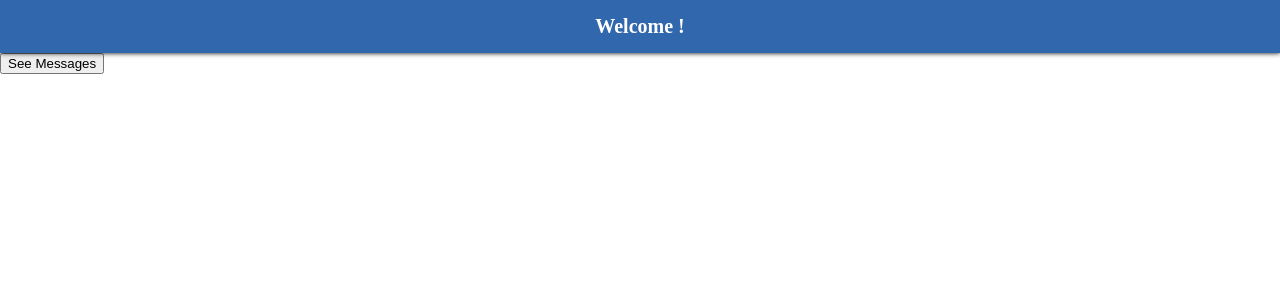
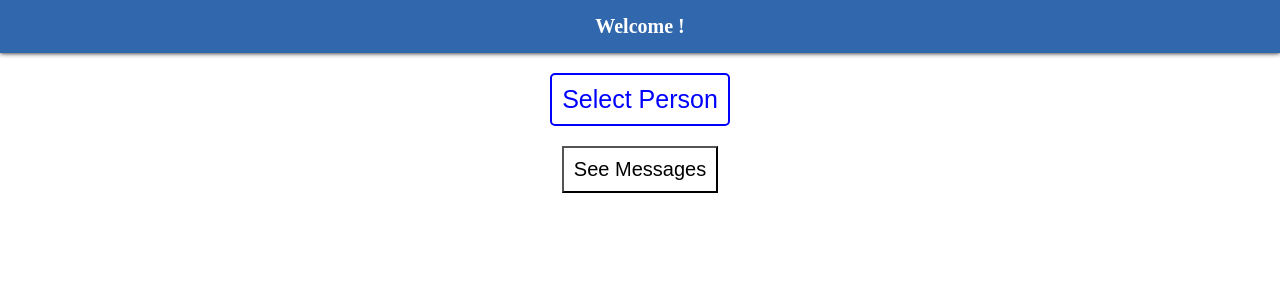
Before and after one commit to Juakata/Assignment-React-, a React (Create React App) app: page / in a window 1280 px wide. Shown: the top 300 px of the page. Built offline with nearby package versions, Linux system fonts and the light colour scheme; no server answers.

Commit message:
add action, reducer and functions to get users

```diff
--- a/src/actions/index.js
+++ b/src/actions/index.js
@@ -4,6 +4,7 @@ export const SET_MAINUSER = 'SET_MAINUSER';
 export const UPDATE_STATUS_MSG = 'UPDATE_STATUS_MSG';
 export const ADD_TO_BACK = 'ADD_TO_BACK';
 export const REMOVE_FROM_BACK = 'REMOVE_FROM_BACK';
+export const SET_MAILUSERS = 'SET_MAILUSERS';
 
 const addToBack = page => ({
   type: ADD_TO_BACK,
@@ -31,6 +32,11 @@ const setMainuser = name => ({
   name,
 });
 
+const setMailusers = mailusers => ({
+  type: SET_MAILUSERS,
+  mailusers,
+});
+
 const fetchUpdateMessage = obj => (
   dispatch => {
     const { id, index, status } = obj;
@@ -56,7 +62,15 @@ const fetchMainuser = () => (
   }
 );
 
+const fetchMailusers = current => (
+  dispatch => {
+    fetch(`${SERVER}pullmailusers/${current}`)
+      .then(res => res.json())
+      .then(data => dispatch(setMailusers(data.mailusers)));
+  }
+);
+
 export {
   fetchMessages, setMessages, setMainuser, fetchMainuser, updateStatusMsg,
-  fetchUpdateMessage, addToBack, removeFromBack,
+  fetchUpdateMessage, addToBack, removeFromBack, fetchMailusers,
 };
--- a/src/containers/Header.js
+++ b/src/containers/Header.js
@@ -37,8 +37,8 @@ class Header extends React.Component {
 Header.propTypes = {
   fetchMainuser: PropTypes.func.isRequired,
   mainuser: PropTypes.string.isRequired,
-  back: PropTypes.bool.isRequired,
-  removeFromBack: PropTypes.bool.isRequired,
+  back: PropTypes.instanceOf(Object).isRequired,
+  removeFromBack: PropTypes.func.isRequired,
   history: PropTypes.instanceOf(Object).isRequired,
 };
 
--- a/src/containers/Selector.js
+++ b/src/containers/Selector.js
@@ -2,20 +2,50 @@ import React from 'react';
 import { connect } from 'react-redux';
 import PropTypes from 'prop-types';
 import { withRouter } from 'react-router-dom';
-import { addToBack } from '../actions/index';
+import { addToBack, fetchMailusers } from '../actions/index';
 
 class Selector extends React.Component {
+  constructor(props) {
+    super(props);
+    this.state = {
+      sender: 'Select Person',
+      windowOpen: false,
+    };
+  }
+
+  componentDidMount() {
+    const { fetchMailusers } = this.props;
+    fetchMailusers(1);
+  }
+
   seeMessages = () => {
     const { history, addToBack } = this.props;
     history.push('/list');
     addToBack('list');
   }
 
+  handleWindow = () => {
+    this.setState(state => ({
+      windowOpen: !state.windowOpen,
+    }));
+  }
+
   render() {
+    const { sender, windowOpen } = this.state;
     return (
-      <div>
+      <div className="cont-center">
+        <button onClick={() => this.handleWindow()} type="button" className="btn-selector">
+          {sender}
+          {windowOpen && (
+            <ul className="person-ul-selector">
+              <li>Hector</li>
+              <li>Alejandro</li>
+            </ul>
+          )}
+        </button>
         <button
           type="button"
+          className="btn-see-messages"
           onClick={() => this.seeMessages()}
         >
           See Messages
@@ -28,10 +58,12 @@ class Selector extends React.Component {
 Selector.propTypes = {
   history: PropTypes.instanceOf(Object).isRequired,
   addToBack: PropTypes.func.isRequired,
+  fetchMailusers: PropTypes.func.isRequired,
 };
 
 const mapDispatchToProps = dispatch => ({
   addToBack: page => dispatch(addToBack(page)),
+  fetchMailusers: mainuser => dispatch(fetchMailusers(mainuser)),
 });
 
 export default withRouter(connect(null, mapDispatchToProps)(Selector));
--- a/src/master.css
+++ b/src/master.css
@@ -111,3 +111,51 @@ body {
   left: 25px;
   font-weight: bolder;
 }
+
+.cont-center {
+  max-width: 800px;
+  margin: 0 auto;
+  text-align: center;
+  padding: 20px;
+  display: grid;
+  grid-gap: 20px;
+  justify-items: center;
+}
+
+.btn-selector {
+  position: relative;
+  border-radius: 5px;
+  background: none;
+  padding: 10px;
+  font-size: 25px;
+  color: blue;
+  border: 2px solid blue;
+  cursor: pointer;
+}
+
+.person-ul-selector {
+  position: absolute;
+  max-width: 500px;
+  background: RGB(0, 65, 150);
+  border-radius: 10px;
+  left: 0;
+  right: 0;
+  margin: auto;
+  padding: 20px 0;
+  color: white;
+  clip-path: polygon(47% 9%, 50% 0, 53% 9%, 100% 10%, 100% 100%, 0 100%, 0 10%);
+}
+
+.person-ul-selector li:hover {
+  color: black;
+  background: white;
+}
+
+.btn-see-messages {
+  cursor: pointer;
+  background: white;
+  font-size: 20px;
+  padding: 10px;
+  background: white;
+  max-width: 300px;
+}
--- a/src/reducers/index.js
+++ b/src/reducers/index.js
@@ -1,8 +1,11 @@
 import { combineReducers } from 'redux';
 import messages from './messages';
 import mainuser from './mainuser';
+import mailusers from './mailusers';
 import back from './back';
 
-const rootReducer = combineReducers({ messages, mainuser, back });
+const rootReducer = combineReducers({
+  messages, mainuser, back, mailusers,
+});
 
 export default rootReducer;
--- /dev/null
+++ b/src/reducers/mailusers.js
@@ -0,0 +1,12 @@
+import { SET_MAILUSERS } from '../actions';
+
+const mailusersReducer = (state = [], action) => {
+  switch (action.type) {
+    case SET_MAILUSERS:
+      return action.mailusers;
+    default:
+      return state;
+  }
+};
+
+export default mailusersReducer;
```
